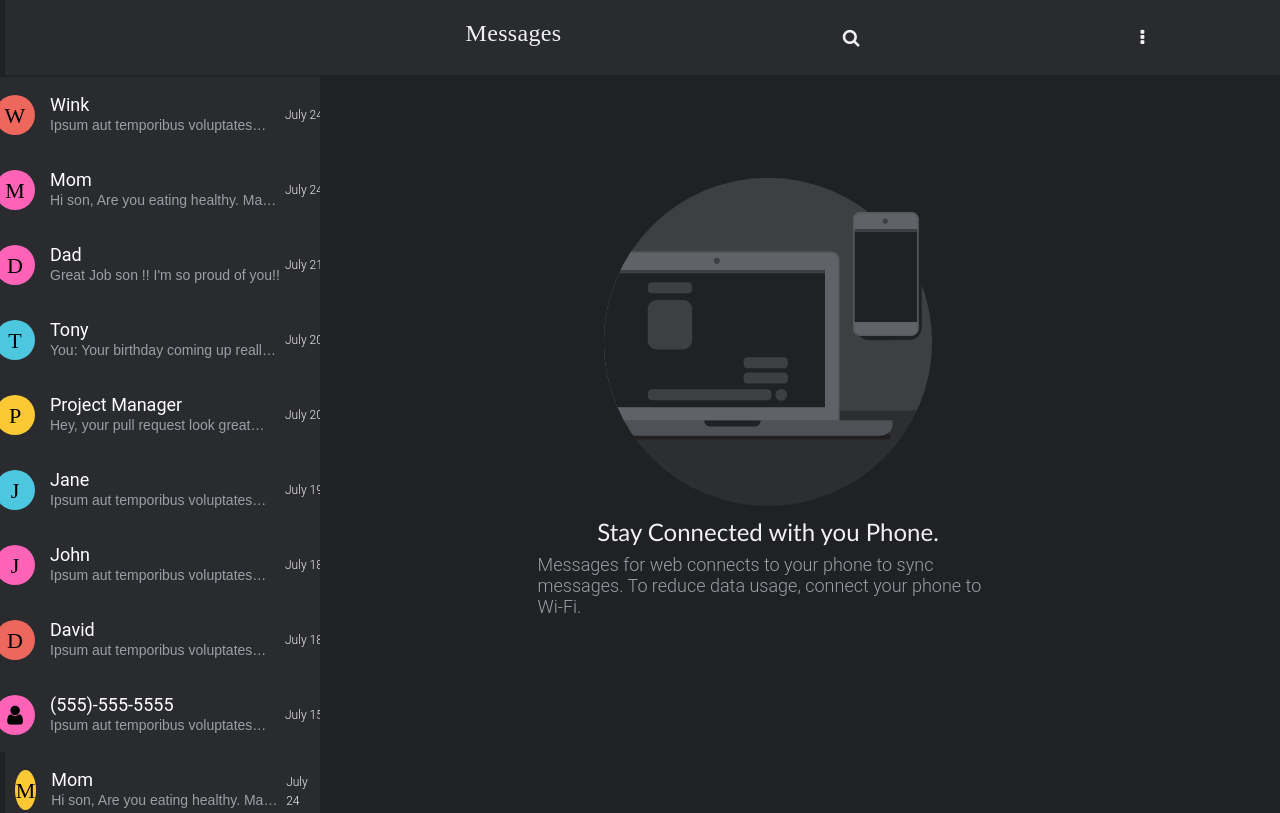
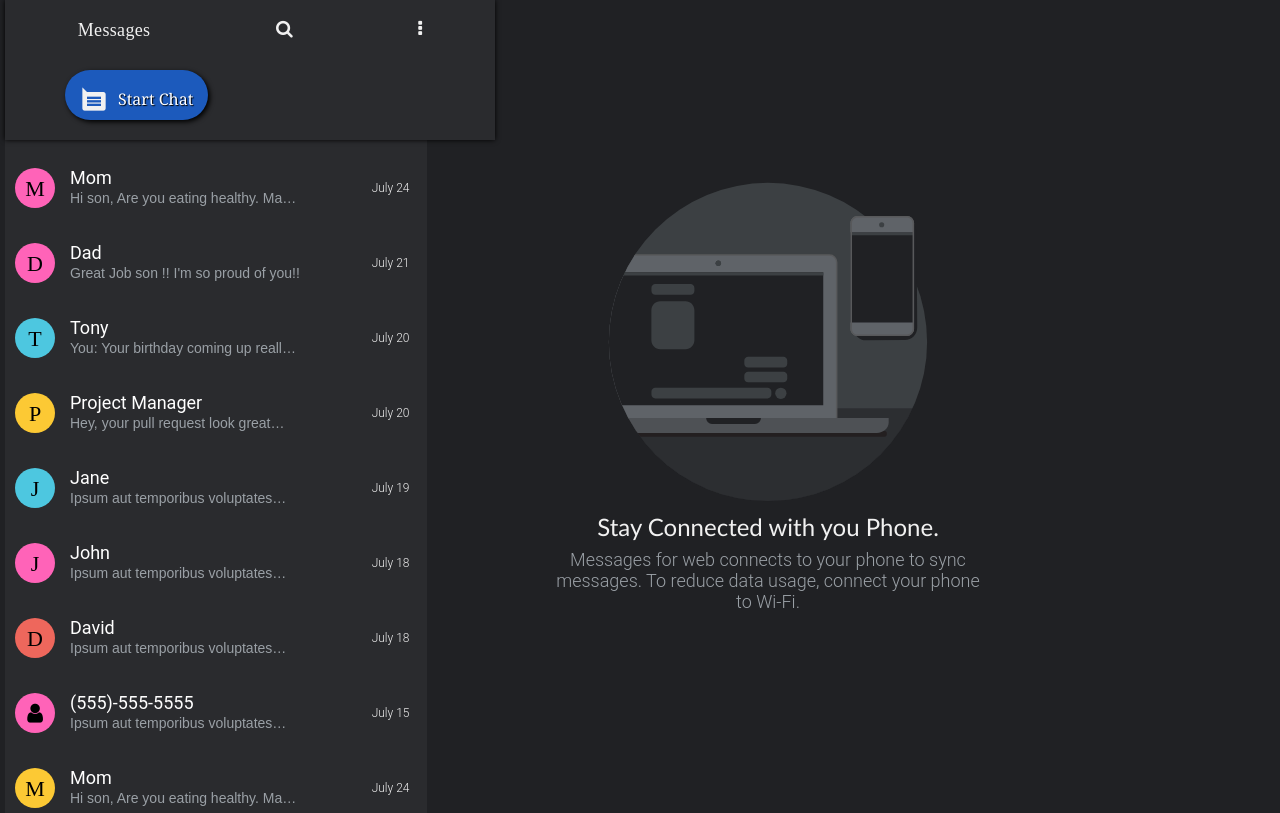
Before and after one commit to cbedroid/Messenger-UI, a plain HTML site: page index.html in a window 1280 px wide. Shown: the top 813 px of the page. Drawn offline with nearby package versions, Linux system fonts and the light colour scheme.

Commit message:
Changing desktop floating action button

```diff
--- a/app.js
+++ b/app.js
@@ -1,20 +1,20 @@
 var test = new Array();
 
 $(document).ready(() => {
-
-
   //GLOBALS
   const main_section = $("#main_section");
   const convos = $(".convo-wrapper");
   const mobile_bg = "#" + $(main_section).data("mobile");
   const desktop_bg = "#" + $(main_section).data("desktop");
+  const floater = $("#floater");
+  const action_floater = floater.find(".action_text");
+  const float_action_text = $("#action_text");
+  const colors = ["rgb(252, 201, 52)", "#EE675C", "#FF63B8", "#4dc7e0"];
+  let scroll_position;
 
-  const colors = [ "rgb(252, 201, 52)", "#EE675C", "#FF63B8", "#4dc7e0" ];
   // Set total numbers of conversation in dataset
   // for css profile image color
-  $(main_section).data('cc',convos.length);
-  //window.alert(convos.length);
-
+  $(main_section).data("cc", convos.length);
 
   // chck if user is using a mobile device
   const is_mobile = /android|webos|iphone|ipad|ipod|blackberry|iemobile|opera mini/i.test(
@@ -25,31 +25,36 @@ $(document).ready(() => {
   // Set profile image background color
   $(convos).each(function () {
     const random = Math.floor(Math.random() * colors.length);
-    $(this).find('.img-tray').css('background',colors[random]);
+    $(this).find(".img-tray").css("background", colors[random]);
 
     this.style.background = is_mobile ? mobile_bg : desktop_bg;
   });
 
   // Set navigation background color
-  $(".nav-top").css({
-    background: is_mobile ? "rgba(32,34,36,.8)" : desktop_bg,
+  //$(".nav-container").css({ width: "24%" });
+  $(".nav-container").css({
+    background: is_mobile ? mobile_bg : desktop_bg,
   });
 
+  // For mobile version
+  // Set floater to fixed position
+
+  if (is_mobile) {
     // Hide side panel for mobile devices
-  if (is_mobile) $("#main_panel_right").css("display", "none");
-
-  // bind floating message icon to scroll event
-  const widget_text = $("#action_text");
-  let scroll_position;
+    $(floater).toggleClass("mobile-action");
+    $("#main_panel_right").css("display", "none");
 
     $(window).scroll(function () {
       if (window.pageYOffset < scroll_position) {
-      $(widget_text).css({ display: "block" });
+        $(float_action_text).css({ display: "block" });
       } else {
-      $(widget_text).css({ display: "none" });
+        $(float_action_text).css({ display: "none" });
       }
       scroll_position = window.pageYOffset;
     });
+  } else {
+    $(float_action_text).css({ display: "block" });
+  }
 
   // Map first letter of user's name to profile image
   $(convos).map(function (combo) {
--- a/app.sass
+++ b/app.sass
@@ -37,7 +37,6 @@ body
     justify-content: space-between
 
 
-
 #main_section
   display: block
   width: 100%
@@ -45,61 +44,108 @@ body
   padding-left: 5px
 
 
-.msg-header
+.nav-container
+  background: $primary
+  position: fixed
+  top: 0
+  max-width: 500px
+  height: auto
+  width: 490px
+  display: flex
+  flex-direction: column
+  align-self: flex-start
+  padding: 10px 0
+  box-shadow: 0px 0px 5px #000
+  transition: boxshadow .35s ease-in-out
+
+  .nav-top
+    display: flex
+    flex-direction: row
+    justify-content: space-around
+    align-content: center
+    width: 100%
+    height: 50px
+    padding: 10px
+
+    #nav_title
+      font: 400 18px "Google Sans",Tinos, Roboto
+      letter-spacing: .02rem
+
+    i
+      vertical-align: middle
+      font-size: 18px
+
+
+
+#floater
+  padding: 7px 0px
+  margin: 10px  60px
+  z-index: 300
+  width: clamp(150px 300px, 500px)
+  height: 50px
+  display: flex
+  align-self: flex-start
+  flex-direction:  row
+  justify-content: space-around
+  padding: 10px
+  border-radius: 50px
+  background: rgb(28,90,188)
+  color: $secondary
+  font-weight: 400
+  box-shadow: 2px 2px 5px #000
+  .action-content
+    align-self: flex-start
+    display: flex
+    flex-direction: row
+    align-items: center
+    align-content: center
+    padding: 5px
+    i
+      padding: 0
+      margin: 0
+      font-size: 28px
+      background: transparent
+      transform: rotateX(180deg)
+    p
+      font-family: "Google Sans",Georgia, 'Times New Roman', Times, serif
+      color: #fff
+      margin: 0
+      padding: 0
+      margin-left: 10px
+      text-shadow: 1px 1px 1px #000
+      verticle-align: middle
+
+//Floating start app widget
+.mobile-action
+  position: fixed
+  bottom: 40px
+  right: 20px
+  width: clamp(150px 300px, 500px)
+  height: 50px
+  display: flex
+  flex-direction:  row
+  justify-content: space-around
+  padding: 10px
+  align-items: center
+  border-radius: 50px
+  background: rgb(28,90,188)
+  color: $secondary
+  font-weight: 400
+
+  // Conversation section
+#convo-main-container
+  padding-top: 75px
   display: flex
   width: 100%
-  height: 75px
-  align-items: center
-  align-content: center
-  position: relative
-  z-index: 3
-  margin: 0 auto
-  overflow: hidden auto
-  box-shadow:  #000
-  transition: boxshadow .35s ease-out
-
-
-.nav-top
-  display: flex
-  flex-direction: row
-  justify-content: flex-end
-  align-items: center
-  text-align: center
-  background: $primary_rgba
-  margin: 0 auto
-  width: 100%
-  height: 75px
-  position: fixed
-
-  &--flex-right
-    display: flex
-    width: 75%
-    justify-content: space-around
-    align-content: center
-    align-items: center
-
-  #nav_title
-    font: 400 24px Tinos, Roboto
-    letter-spacing: .02rem
-
-
-  i
-    vertical-align: middle
-    font-size: 18px
-
-
-// Conversation section
-#convo-main-container
-  display: flex
   flex-direction: column
   justify-content: space-around
-  width: 100%
-  margin-top: 2px
   font: 100 12px Roboto
+  //background: red
 
 // Messages
 .convo-wrapper
   display: flex
+  width: 100%
   flex-direction: row
   justify-content: space-around
   align-content: center
@@ -107,6 +153,11 @@ body
   align-self: center
   padding: 10px
   max-height: 75px
+  flex-grow: 1
+
+  .msg-preview
+    flex-grow: 2
+
   &:hover
     cursor: pointer
     background: rgba(248,249,250,.09)
@@ -162,40 +213,6 @@ body
       align-self: flex-start
 
 
-
-//Floating start app widget
-.action-widget
-  position: fixed
-  bottom: 40px
-  right: 20px
-  width: clamp(150px 300px, 500px)
-  height: 50px
-  display: flex
-  flex-direction:  row
-  justify-content: space-around
-  padding: 10px
-  align-items: center
-  border-radius: 50px
-  background: royalblue
-  color: $secondary
-  font-weight: 400
-  .action-content
-    display: flex
-    flex-direction: row
-    align-items: center
-    align-content: center
-    padding: 5px
-    i
-      padding: 0
-      margin: 0
-      font-size: 28px
-    p
-      margin: 0
-      padding: 0
-      margin-left: 10px
-
-
-
 /*** LANDING SPLASH ***/
 #main_panel_right
   display: block
@@ -211,7 +228,7 @@ body
   align-content: center
   justify-content: center
   position: fixed
-  top: 0
+  top: 0%
   left: 20%
   right: 0
   bottom: 0
@@ -219,12 +236,13 @@ body
 
   img#landing_splash
     margin: 10px 0
-    width: 330px
-    height: 330px
+    width: 320px
+    height: 320px
 
   .title
     font: 400 24px 'Gill Sans', 'Gill Sans MT', Calibri, 'Trebuchet MS', sans-serif
   p.subtitle
-    width: 45%
+    text-align: center
+    width: 42%
     font: 300 18px Roboto
     color: $text_secondary
--- a/index.html
+++ b/index.html
@@ -18,18 +18,30 @@
 </head>
 <body>
   <div class="row no-gutters">
-    <div class="col-12 col-md-3" >
+    <div class="col-12 col-md-4" >
       <section id="main_section" data-cc=0 data-desktop="2a2b2e" data-mobile="202124">
-        <div class="msg-header">
-        <nav class="nav-top">
-          <div class="nav-top--flex-right">
-            <h1 id="nav_title">Messages</h1>
-            <i class="fa fa-search"></i>
-            <i class="fa fa-ellipsis-v"></i>
+        <!-- Message Navigation -->
+        <div class="nav-container">
+          <nav class="navigation">
+            <div class="nav-top">
+              <h1 id="nav_title">Messages</h1>
+              <i class="fa fa-search"></i>
+              <i class="fa fa-ellipsis-v"></i>
+            </div>
+          </nav>
+          <!-- Floating Chat Icon-->
+          <div id="floater">
+            <div class="action-widget ">
+              <div class="action-tray">
+                <div class="action-content">
+                  <i class="material-icons">message</i>
+                  <p id="action_text" style="display: none;">Start Chat</p>
+                </div>
+              </div>
+            </div>
           </div>
-        </nav>
       </div>
-      <!-- Message Navigations -->
+      <!-- Message Conversations -->
       <div id="convo-main-container">
         <div class="convo-wrapper">
           <div class="img-tray">
@@ -147,8 +159,6 @@
             <small class="msg-date"> July 15</small>
         </div>
         </div>
-      </div>
-
 
       <!-- Dummy Convo Duplicants-->
         <div class="convo-wrapper">
@@ -254,16 +264,8 @@
             <small class="msg-date"> July 15</small>
         </div>
       </div>
+      </div>
 
-      <!-- Floating Chat Icon-->
-      <div class="action-widget">
-        <div class="action-tray">
-          <div class="action-content">
-            <i class="material-icons">message</i>
-            <p id="action_text" style="display: none;">Start Chat</p>
-          </div>
-        </div>
-      </div>
     </section>
   </div>
 
```
Also changed, not shown: app.css. Lines whose indentation alone changed are shown as unchanged.
